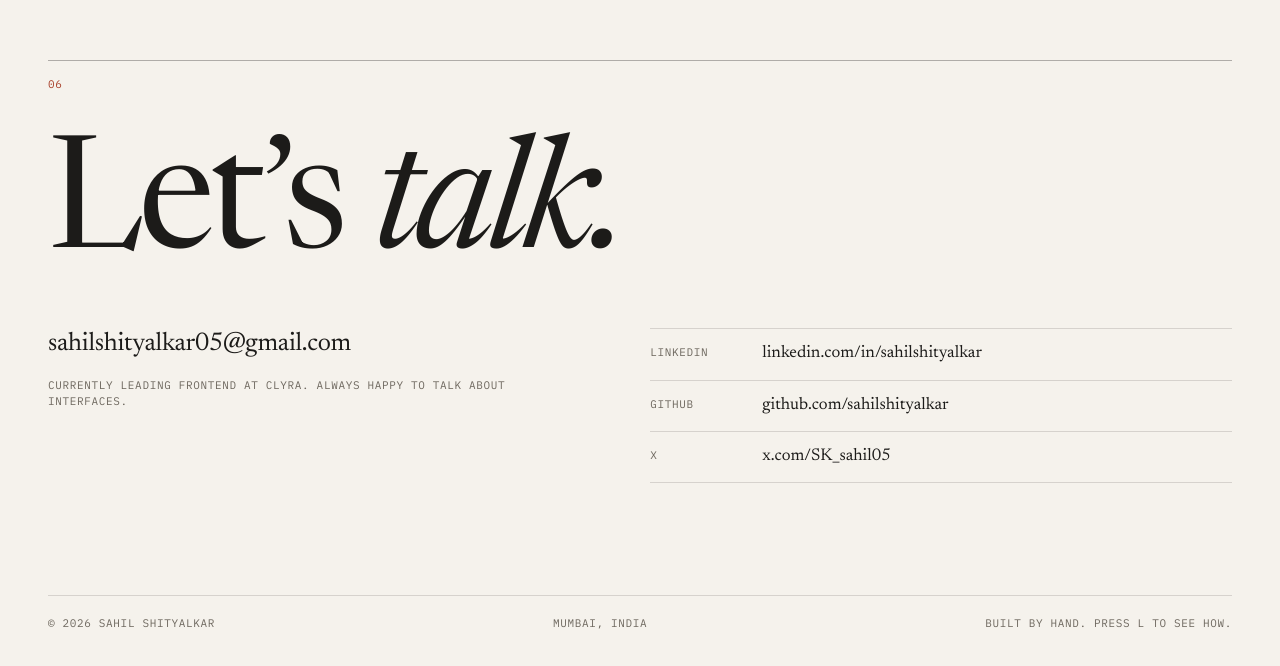
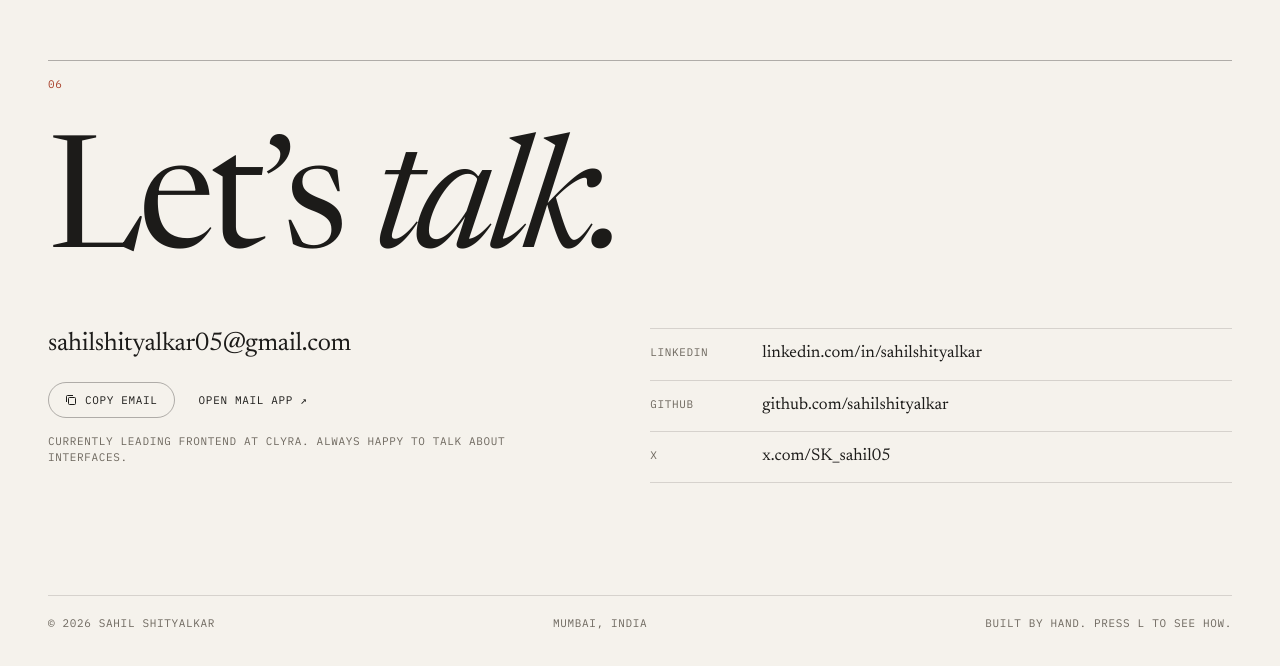
Before and after one commit to sahilshityalkar/my_portfolio, a Next.js app: page / in a window 1280 px wide. Shown: the part 6764-7430 px from the top of the page. Built offline with nearby package versions, Linux system fonts and the light colour scheme; no server answers.

Commit message:
Add one-click copy for the email address
mailto: often does nothing on office machines with no mail client configured. Copy email gives clear feedback (Copied, or a Ctrl+C hint if the clipboard is blocked), with Open mail app beside it.

Co-Authored-By: Claude Opus 5.5 <noreply@anthropic.com>

```diff
--- /dev/null
+++ b/src/components/CopyEmail.tsx
@@ -0,0 +1,46 @@
+"use client";
+
+import { useEffect, useState } from "react";
+
+/**
+ * mailto: often does nothing on office machines with no mail app set up, so
+ * the address can also be copied in one click, with clear feedback.
+ */
+export function CopyEmail({ email }: { email: string }) {
+  const [state, setState] = useState<"idle" | "copied" | "failed">("idle");
+
+  useEffect(() => {
+    if (state === "idle") return;
+    const t = setTimeout(() => setState("idle"), 2200);
+    return () => clearTimeout(t);
+  }, [state]);
+
+  const copy = async () => {
+    try {
+      await navigator.clipboard.writeText(email);
+      setState("copied");
+    } catch {
+      setState("failed");
+    }
+  };
+
+  return (
+    <button
+      type="button"
+      onClick={copy}
+      className="t-meta inline-flex h-9 items-center gap-2 rounded-full border border-(--rule-strong) px-4 text-ink transition-colors hover:bg-ink hover:text-paper"
+    >
+      <svg width="12" height="12" viewBox="0 0 12 12" aria-hidden="true" fill="none" stroke="currentColor">
+        {state === "copied" ? (
+          <path d="M2 6.5l2.5 2.5L10 3.5" />
+        ) : (
+          <>
+            <rect x="3.5" y="3.5" width="7" height="7" rx="1" />
+            <path d="M1.5 8V2.5a1 1 0 011-1H8" />
+          </>
+        )}
+      </svg>
+      <span aria-live="polite">{state === "copied" ? "Copied" : state === "failed" ? "Press Ctrl+C" : "Copy email"}</span>
+    </button>
+  );
+}
--- a/src/components/sections/Contact.tsx
+++ b/src/components/sections/Contact.tsx
@@ -1,6 +1,7 @@
 import { links, profile } from "@/content/profile";
 import { T } from "@/components/Draftable";
 import { draft } from "@/content/types";
+import { CopyEmail } from "@/components/CopyEmail";
 
 export function Contact() {
   const rows = [
@@ -21,9 +22,20 @@ export function Contact() {
         </h2>
         <div className="col-span-12 md:col-span-5" data-reveal>
           {links.email ? (
-            <a href={`mailto:${links.email}`} className="t-lede link-draw break-all">
-              {links.email}
-            </a>
+            <>
+              <a href={`mailto:${links.email}`} className="t-lede link-draw break-all">
+                {links.email}
+              </a>
+              <div className="mt-5 flex flex-wrap gap-2">
+                <CopyEmail email={links.email} />
+                <a
+                  href={`mailto:${links.email}`}
+                  className="t-meta inline-flex h-9 items-center rounded-full px-4 text-ink-2 transition-colors hover:text-ink"
+                >
+                  Open mail app ↗
+                </a>
+              </div>
+            </>
           ) : (
             <T as="p" v={draft("your@email.com")} className="t-lede" />
           )}
```
